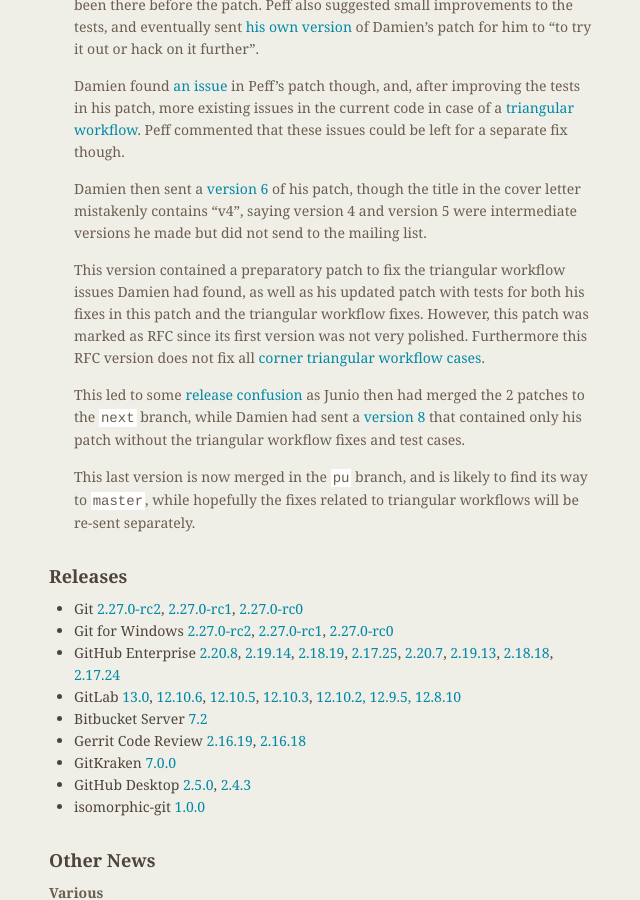
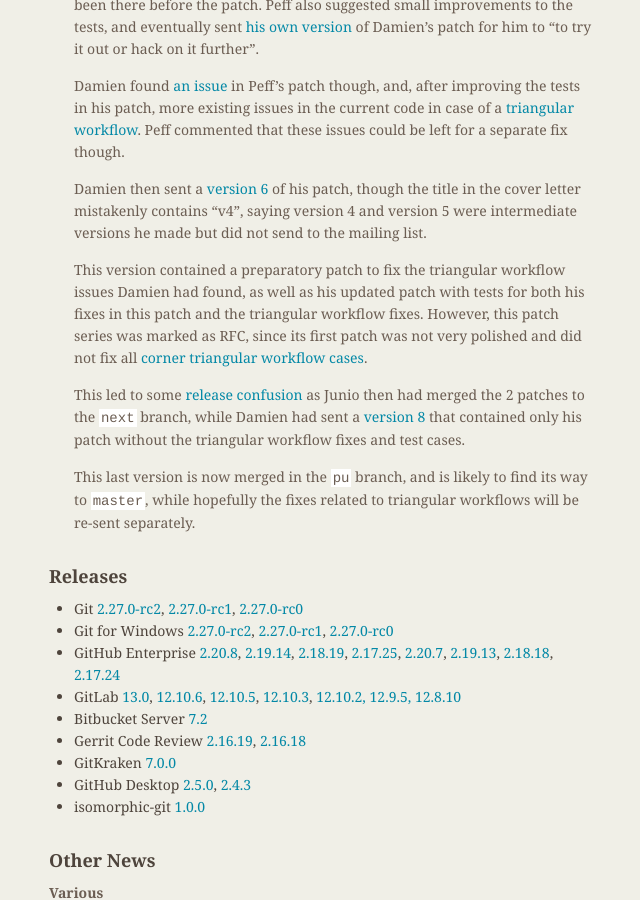
Before and after one commit to git/git.github.io, a Jekyll site: the page built from rev_news/drafts/edition-63.md, in a window 1280 px wide and 900 px high, scrolled down 1733 px. Shown: the whole window, without its empty margins (485-1125 px from the left). Built offline with Jekyll 4.4.1, drawn with Linux system fonts in a browser that asks for light colours.

Commit message:
rn-63: reword %(push:remote_ref) article a bit

```diff
--- a/rev_news/drafts/edition-63.md
+++ b/rev_news/drafts/edition-63.md
@@ -127,8 +127,8 @@
   This version contained a preparatory patch to fix the triangular workflow
   issues Damien had found, as well as his updated patch with tests for
   both his fixes in this patch and the triangular workflow fixes. However,
-  this patch was marked as RFC since its first version was not very
-  polished. Furthermore this RFC version does not fix all
+  this patch series was marked as RFC, since its first patch was not very
+  polished and did not fix all
   [corner triangular workflow cases](https://lore.kernel.org/git/20200418173651.djzriazxj5kbo6ax@doriath/).
 
   This led to some [release confusion](https://lore.kernel.org/git/20200416211208.xqnnrkvcl2jw3ejr@doriath/)
```
